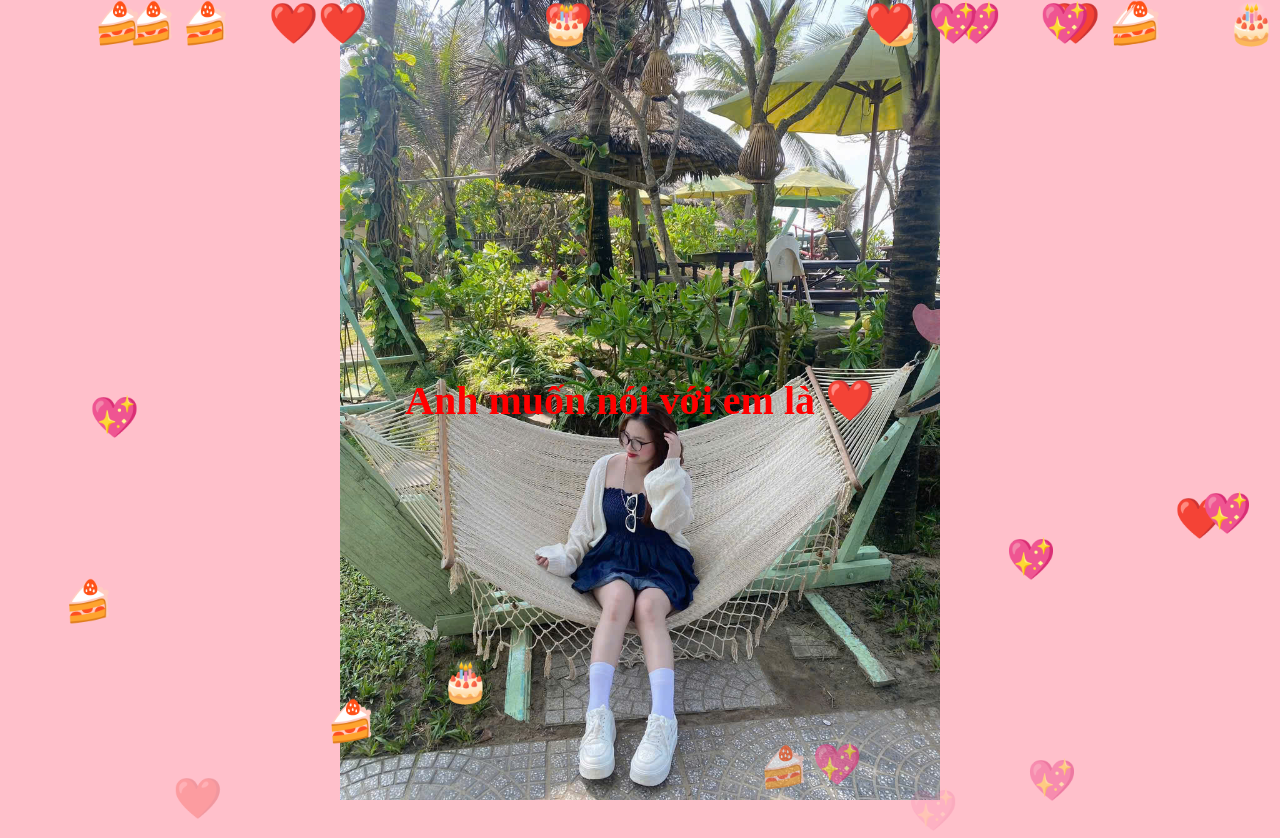
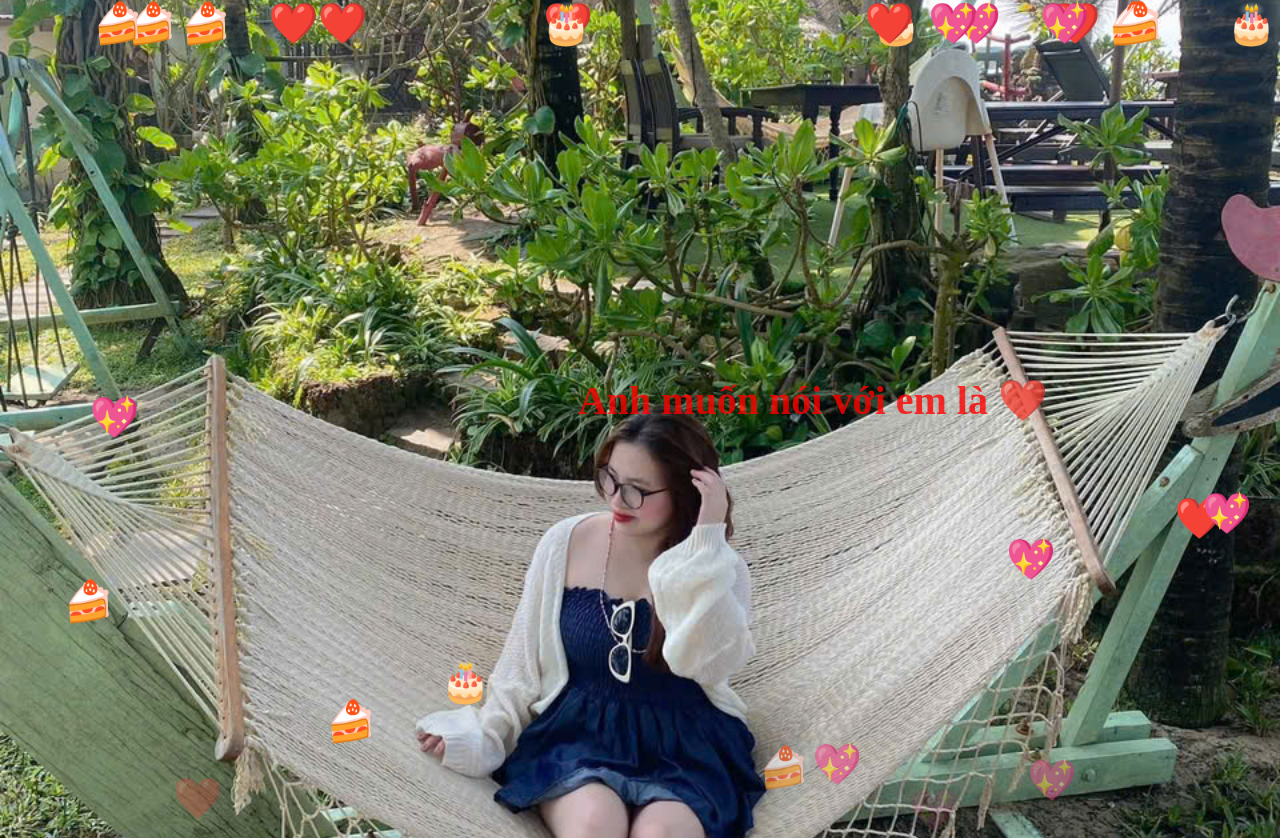
Before and after one commit to quockhanh2k12511-dot/HONGNHUNG, a plain HTML site: page index.html in a window 1280 px wide. Shown: the top 838 px of the page. Drawn offline with Linux system fonts and the light colour scheme.

Commit message:
Add files via upload

```diff
--- a/index.html
+++ b/index.html
@@ -20,10 +20,10 @@
    	margin: 0;
     	padding: 0;
     	background-image: url("Nhung.jpg"); /* đường dẫn tới ảnh */
-    	background-size: contain; /* giữ nguyên tỉ lệ ảnh */
+    	background-size: cover; /* giữ nguyên tỉ lệ ảnh */
     	background-repeat: no-repeat; /* không lặp lại ảnh */
     	background-position: center center; /* căn giữa ảnh */
-    	background-attachment: fixed;
+    	background-attachment: scroll;
     }
     .background-img{
 	position: fixed;
@@ -114,8 +114,8 @@
         }, 50);
 
         // Sau 2s hiển thị câu tiếp
-        let delay = 3000;
-        if (index === messages.length - 1) delay = 5000; // Câu cuối chờ 5s
+        let delay = 4000;
+        if (index === messages.length - 1) delay = 6000; // Câu cuối chờ 5s
         index = (index + 1) % messages.length;
         setTimeout(showMessage, delay);
     }
```
